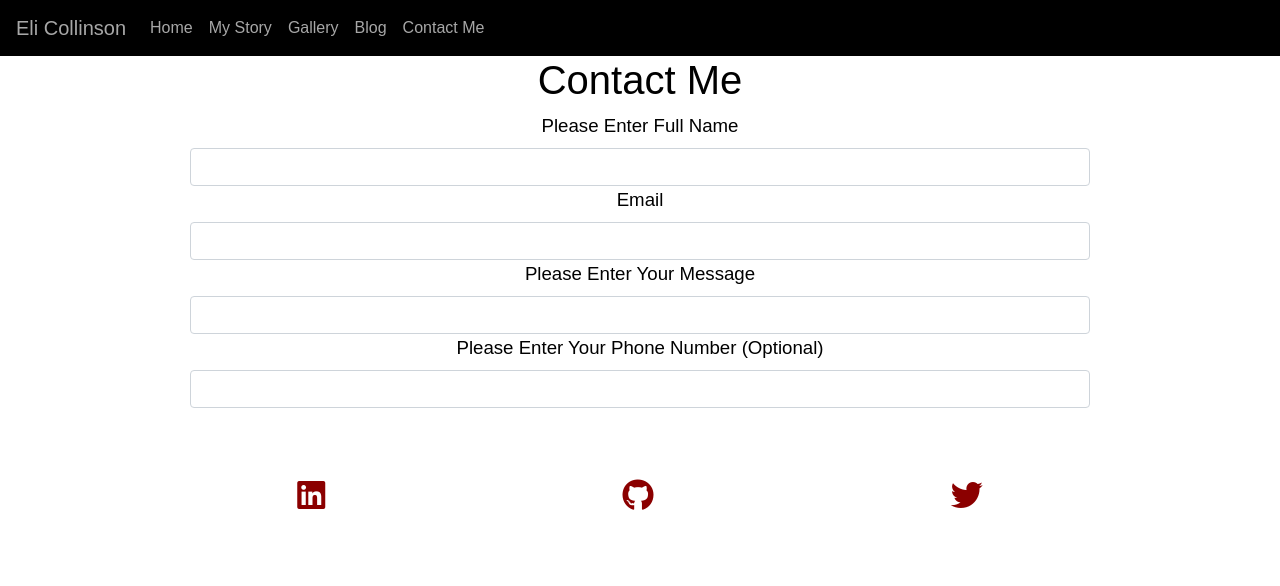
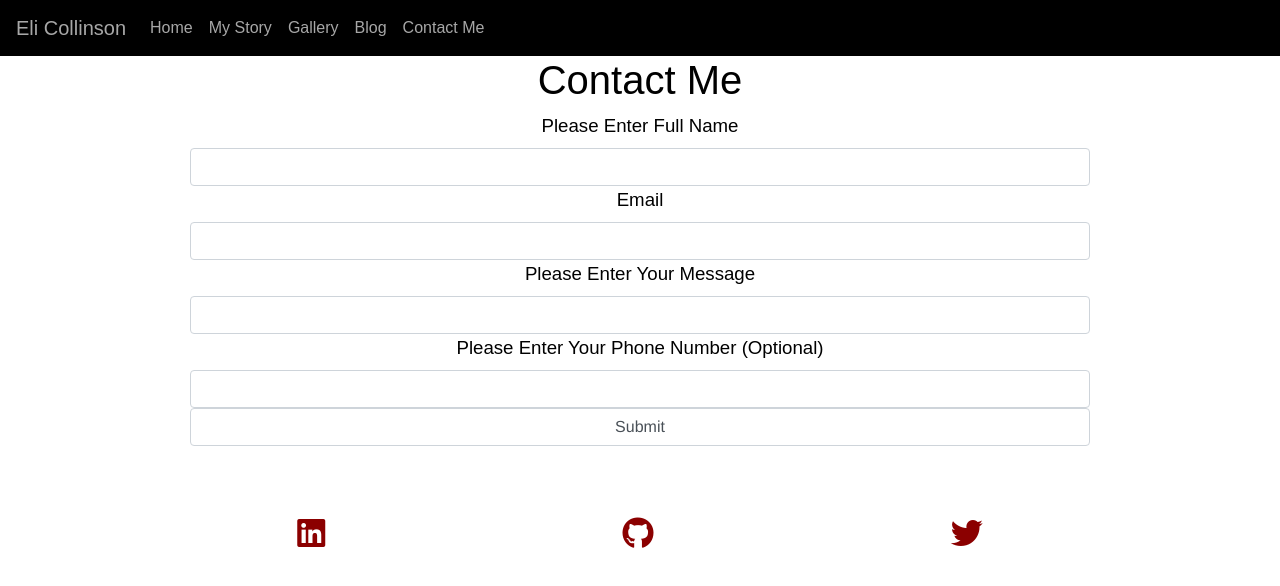
Before and after one commit to elicollinson/EliCollinsonWebsite, a Vue app in the folder eli-collinson-website/: page /contactMe in a window 1280 px wide. Shown: the top 586 px of the page. Built offline with nearby package versions, Linux system fonts and the light colour scheme; a web font is replaced by a local one.

Commit message:
Added Submit button to the contact me page

```diff
--- a/eli-collinson-website/src/views/ContactMe.vue
+++ b/eli-collinson-website/src/views/ContactMe.vue
@@ -10,6 +10,7 @@
         <input class="form-control my-size" type="text" name="Message" v-model="submissionInfo.submissionMessage" required/>
         <label for="PhoneNumber">Please Enter Your Phone Number (Optional)</label>
         <input class="form-control my-size" type="tel" name="PhoneNumber" v-model="submissionInfo.submissionPhoneNumber" />
+        <input type="submit" class="form-control" />
     </form>
   </div>
 </template>
```
